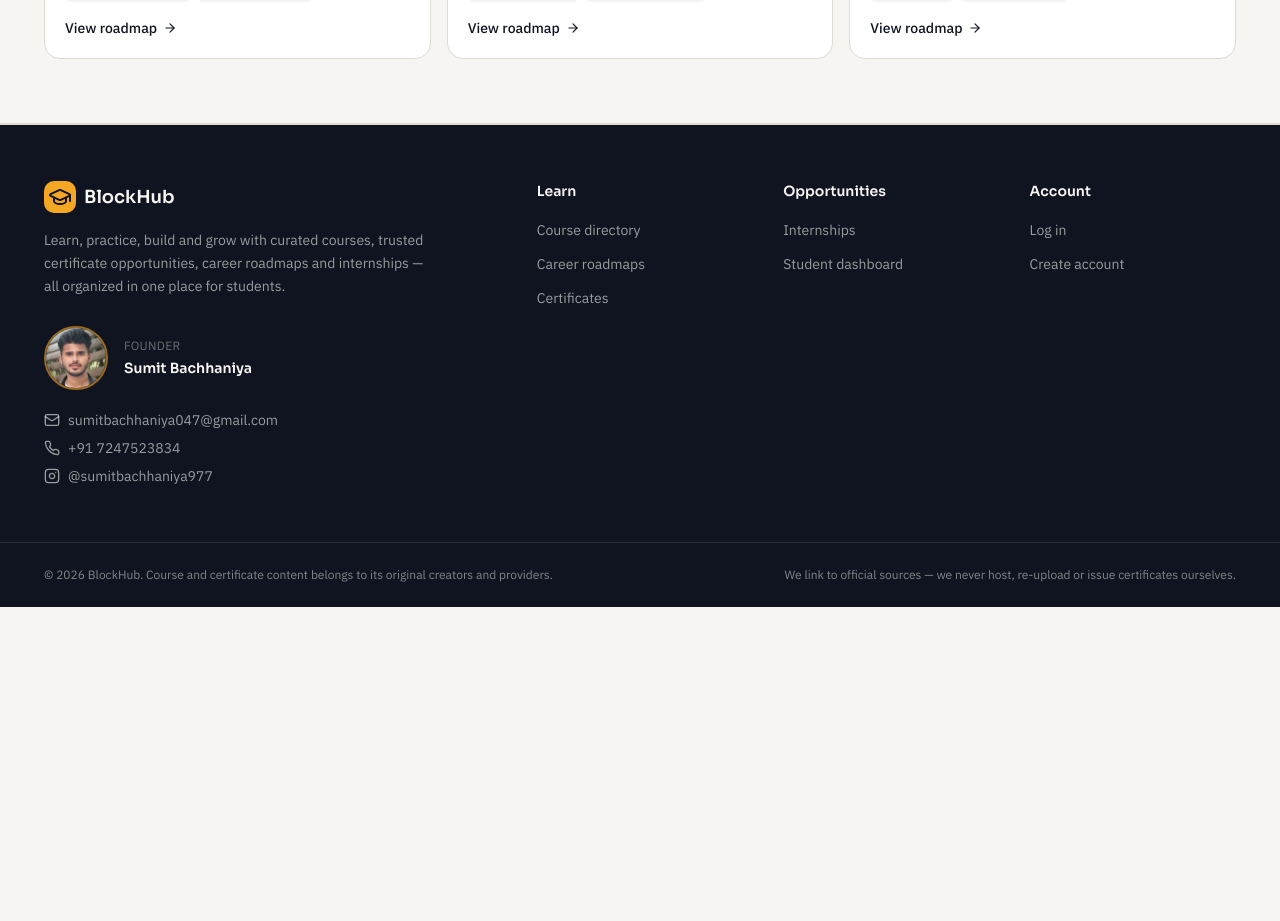
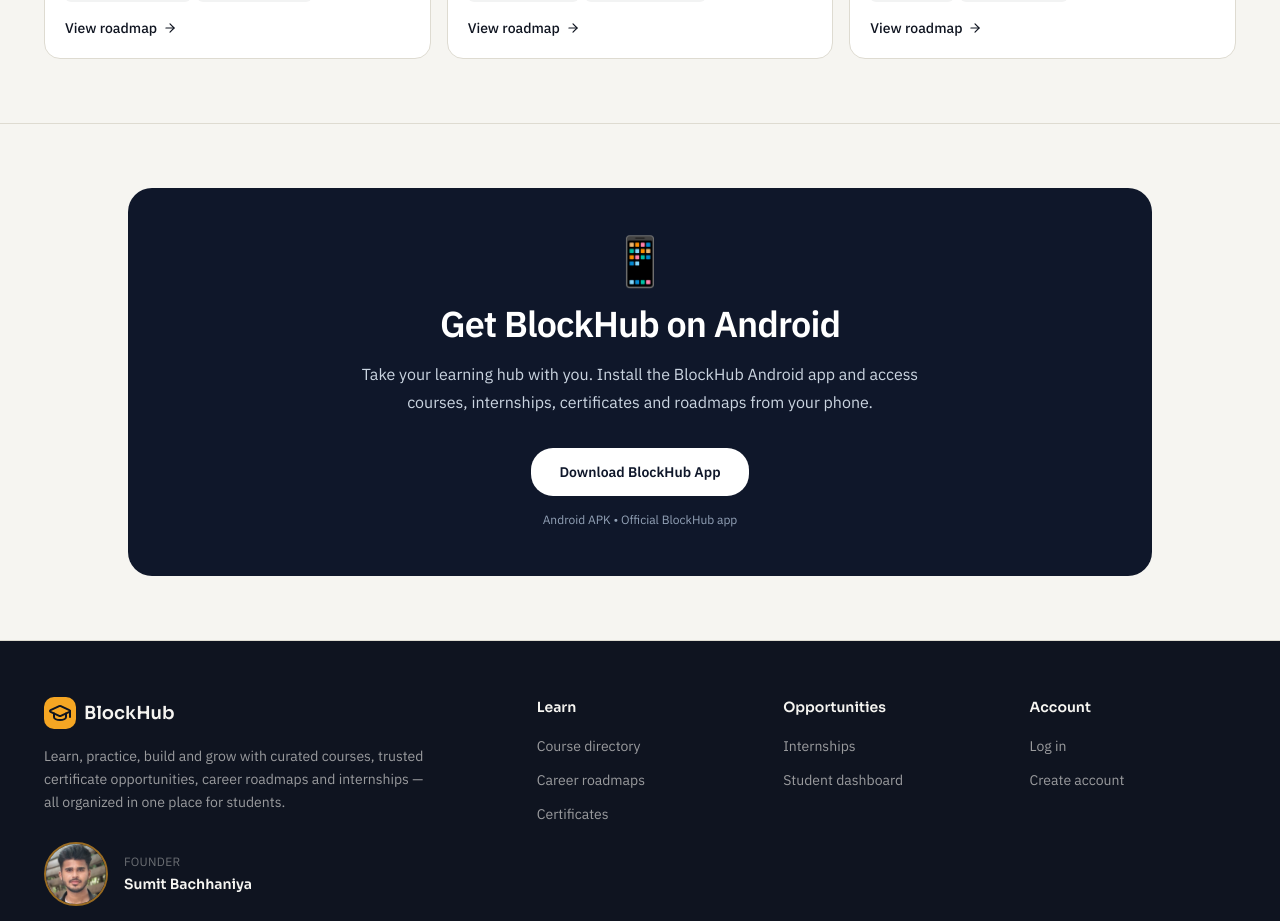
Before and after one commit to sumitbachhaniya047-cmd/blockhub, a Next.js app: page / in a window 1280 px wide. Shown: the part 4300-5221 px from the top of the page. Before the commit the page ends 4907 px from the top, so only its background shows below. Built offline with nearby package versions, Linux system fonts and the light colour scheme.

Commit message:
Add BlockHub Android app download

```diff
--- a/app/page.tsx
+++ b/app/page.tsx
@@ -18,6 +18,37 @@
       <CertificateHighlights />
       <InternshipHighlights />
       <RoadmapTeaser />
+
+      {/* Android App Download */}
+      <section className="px-6 py-16">
+        <div className="mx-auto max-w-5xl overflow-hidden rounded-3xl bg-slate-900 px-6 py-12 text-center sm:px-12">
+          <div className="mx-auto max-w-2xl">
+            <div className="mb-5 text-5xl">📱</div>
+
+            <h2 className="text-3xl font-bold tracking-tight text-white sm:text-4xl">
+              Get BlockHub on Android
+            </h2>
+
+            <p className="mx-auto mt-4 max-w-xl text-base leading-7 text-slate-300">
+              Take your learning hub with you. Install the BlockHub Android
+              app and access courses, internships, certificates and roadmaps
+              from your phone.
+            </p>
+
+            <a
+              href="/BlockHub.apk"
+              download="BlockHub.apk"
+              className="mt-8 inline-flex items-center justify-center rounded-xl bg-white px-7 py-3.5 text-sm font-semibold text-slate-900 transition hover:bg-slate-100"
+            >
+              Download BlockHub App
+            </a>
+
+            <p className="mt-4 text-xs text-slate-400">
+              Android APK • Official BlockHub app
+            </p>
+          </div>
+        </div>
+      </section>
     </>
   );
 }
```
Also changed, not shown: 1 other file (tests, documents, lock files or other folders).
